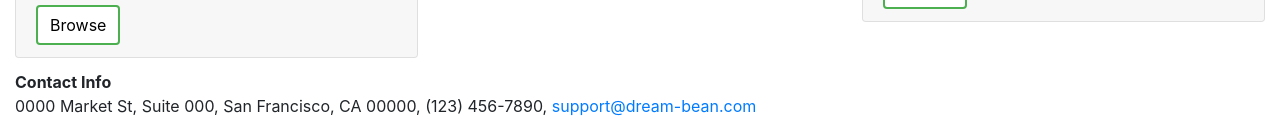
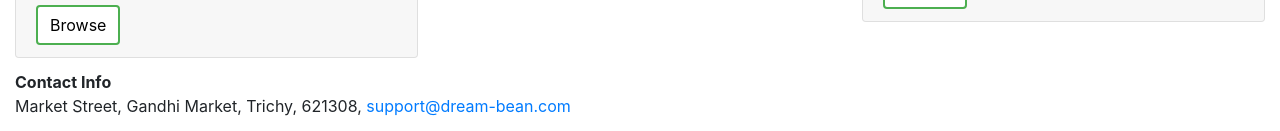
Before and after one commit to kalaipraveen/angular-website, an Angular app: page /#/welcome in a window 1280 px wide. Shown: the part 1334-1465 px from the top of the page. Built offline with nearby package versions, Linux system fonts and the light colour scheme.

Commit message:
updated footer

```diff
--- a/src/app/footer/footer.component.html
+++ b/src/app/footer/footer.component.html
@@ -2,8 +2,8 @@
     <div class="container-fluid">
       <address>
         <strong>Contact Info</strong><br>
-        0000 Market St, Suite 000, San Francisco, CA 00000,
-        (123) 456-7890, <a href="mailto:#">support@dream-bean.com</a>
+         Market Street, Gandhi Market, Trichy, 621308,
+         <a href="mailto:#">support@dream-bean.com</a>
       </address>
     </div>
   </footer>
--- a/src/app/product/product-view.component.html
+++ b/src/app/product/product-view.component.html
@@ -2,7 +2,7 @@
     <div class="row">
         <!--image-->
         <div class="col-md-5 ">
-            <img class="center-block product-img img-fluid " src="{{product?.imageL}}" alt="{{product?.title}}">
+            <img class="center-block product-img img-fluid " src="{{product?.imageL}}" alt="{{product?.title}}" style="min-width: 100%;min-height: 100%;max-width: 100%;max-height: 100%;">
         </div>
 
         <!--product info-->
```
